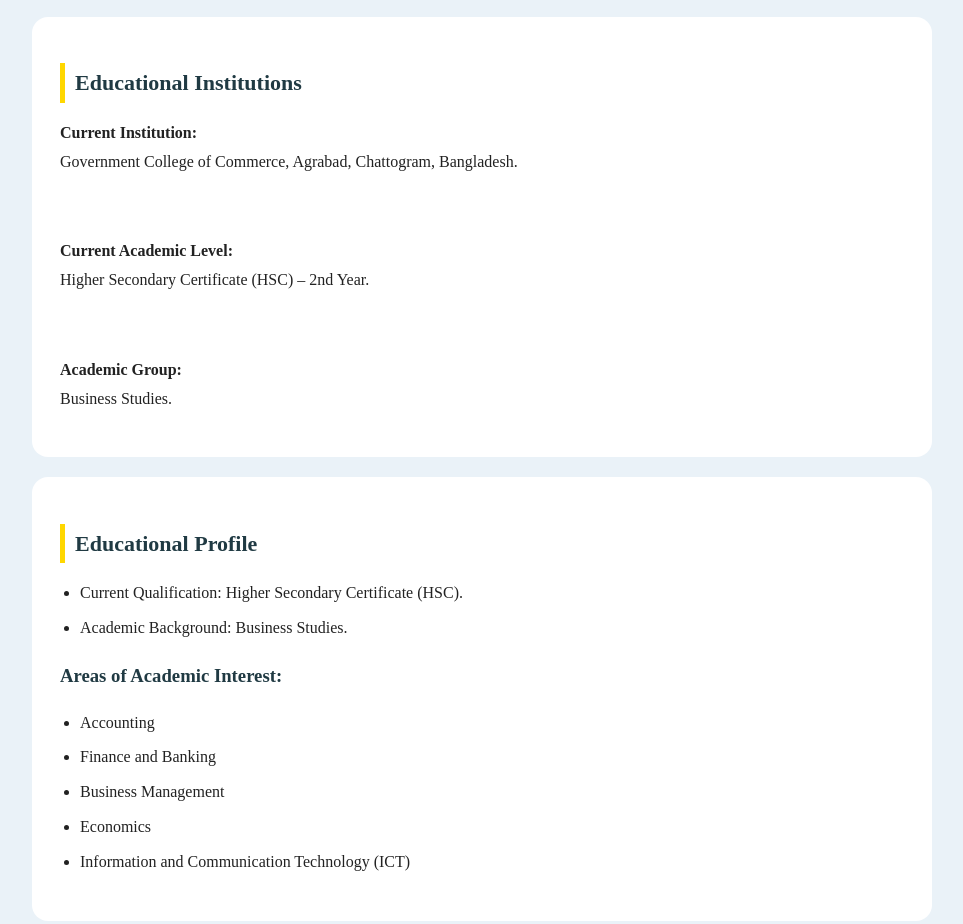
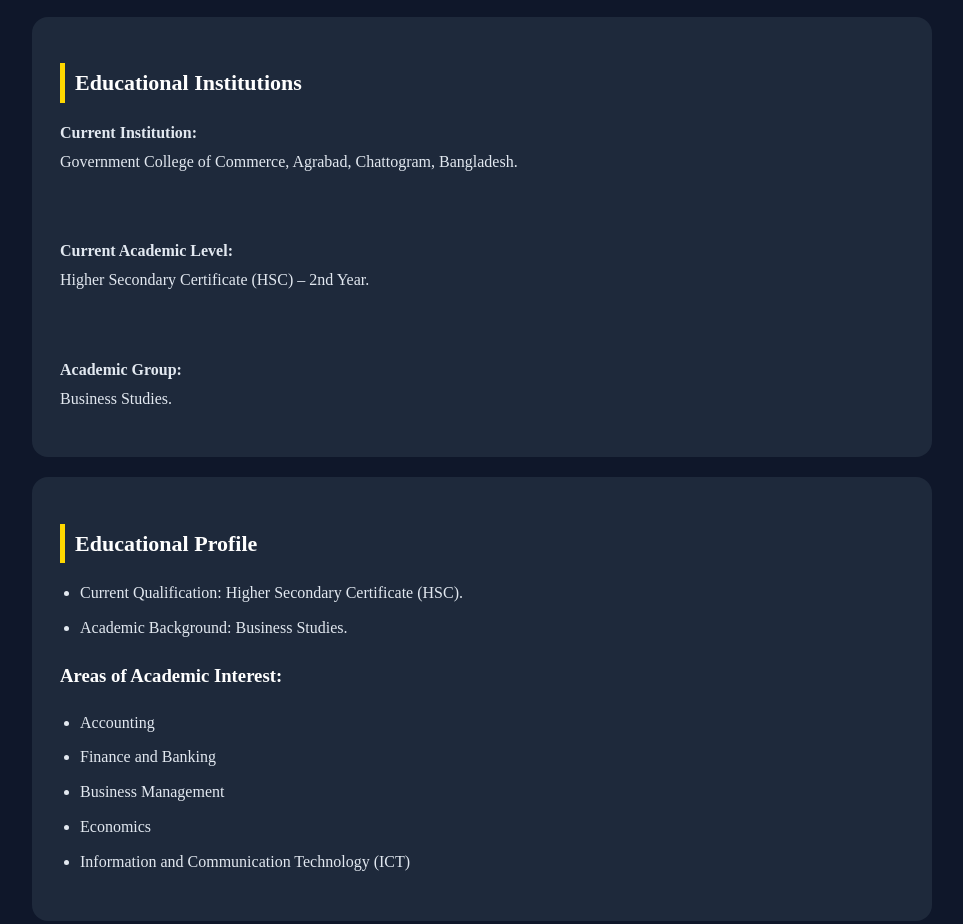
Before and after one commit to mohammadrizwanhossenforhad-pixel/forhad-official, a plain HTML site: page index.html in a window 1280 px wide. Shown: the part 838-1762 px from the top of the page, without its empty margins (158-1121 px from the left). Drawn offline with Linux system fonts and the light colour scheme.

Commit message:
Update index.html

```diff
--- a/index.html
+++ b/index.html
@@ -6,19 +6,19 @@
 <title>Muhammad Forhad Hossen - Student | Business Studies | Aspiring Business Professional</title>
 <style>
 _ {margin:0;padding:0;box-sizing:border-box;font-family:Arial,sans-serif}
-body {background:#eaf2f8;color:#222;line-height:1.8}
+body {background:#0f172a;color:#e2e8f0;line-height:1.8}
 .hero {background:#203a43;color:#fff;text-align:center;padding:60px 20px 50px}
 .hero h1 {font-size:32px;margin-bottom:8px}
 .badge {display:inline-block;background:#ffd700;color:#000;padding:6px 14px;border-radius:20px;font-weight:bold;font-size:13px;margin-top:15px}
 .container {max-width:900px;margin:auto;padding:20px}
-.card {background:#fff;padding:28px;border-radius:16px;margin-bottom:20px}
-.card h2 {color:#203a43;margin-bottom:14px;border-left:5px solid #ffd700;padding-left:10px;font-size:22px}
-.card h3 {margin:15px 0 8px;color:#203a43}
+.card {background:#1e293b;padding:28px;border-radius:16px;margin-bottom:20px}
+.card h2 {color:#ffffff;margin-bottom:14px;border-left:5px solid #ffd700;padding-left:10px;font-size:22px}
+.card h3 {margin:15px 0 8px;color:#ffffff}
 ul {padding-left:20px}
 li {margin-bottom:6px}
 .btn {display:inline-block;background:#25D366;color:#fff;padding:14px 25px;border-radius:50px;text-decoration:none;font-weight:bold;margin:5px}
 .footer {text-align:center;padding:25px;color:#888;font-size:14px}
-.quote {font-style:italic;text-align:center;font-size:19px;color:#203a43}
+.quote {font-style:italic;text-align:center;font-size:19px;color:#ffffff}
 </style>
 </head>
 <body>
```
